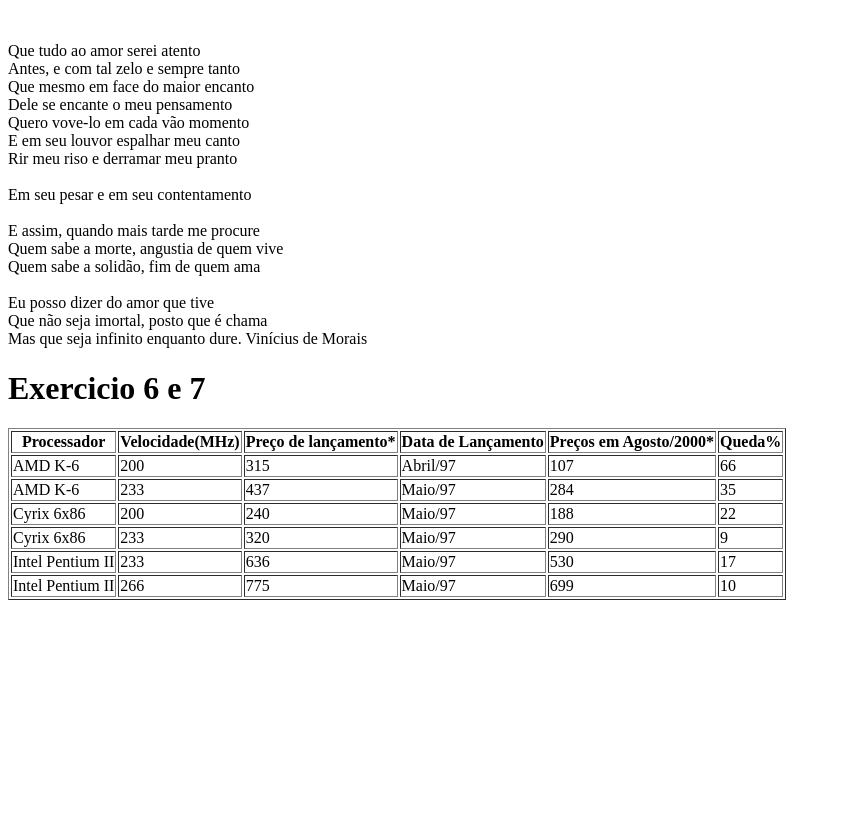
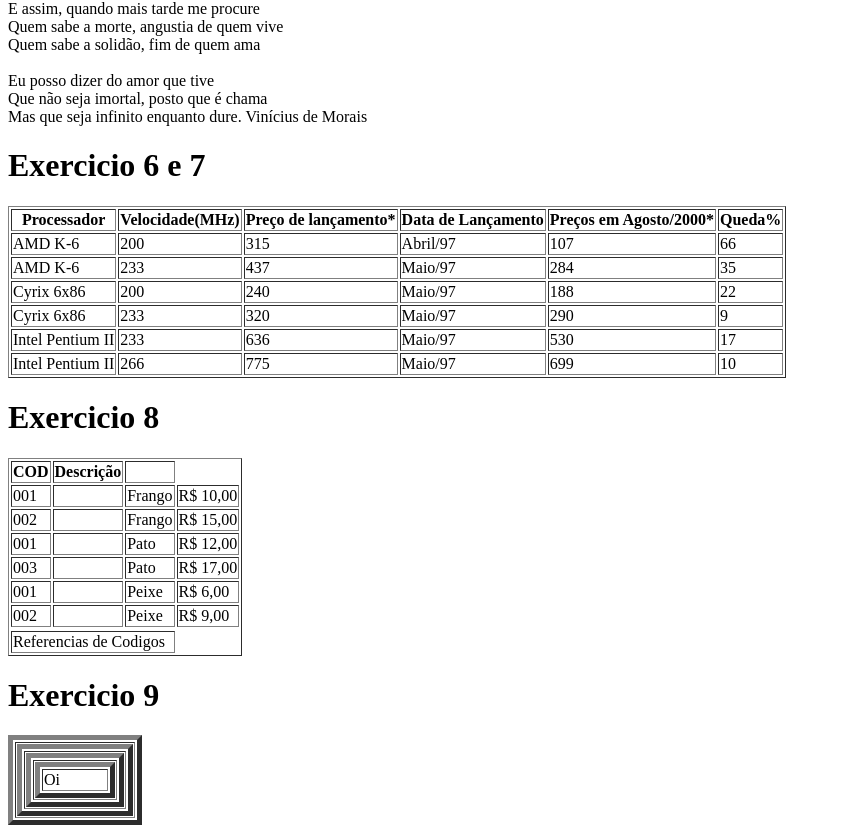
Before and after one commit to pedrocordioli/aula-html-css-frank1, a plain HTML site: page index.html in a window 1280 px wide. Shown: the part 1421-2254 px from the top of the page, without its empty margins (0-841 px from the left). Before the commit the page ends 2029 px from the top, so only its background shows below. Drawn offline with Linux system fonts and the light colour scheme.

Commit message:
update-aula-html-css

```diff
--- a/index.html
+++ b/index.html
@@ -1,5 +1,5 @@
 <!DOCTYPE html>
-<html lang="en">
+<html lang="pt-br">
 
 <head>
     <meta charset="UTF-8">
@@ -54,8 +54,8 @@
 
 
     <h1>Exercicio 5</h1>
-    <img src="imagens/toguro-idade.jpg" width="200px">
-        <h1>Soneto da fidelidade</h1><br>
+    <img align="left" src="imagens/toguro-idade.jpg" width="240px">
+    <h1>Soneto da fidelidade</h1>
     <p>Que tudo ao amor serei atento<br> Antes, e com tal zelo e sempre tanto<br> Que mesmo em face do maior
         encanto<br> Dele se encante o meu pensamento<br> Quero vove-lo em cada vão momento<br> E em seu louvor
         espalhar meu canto<br> Rir meu riso e derramar meu pranto<br><br> Em seu pesar e em seu
@@ -128,6 +128,76 @@
             <td>10</td>
         </tfoot>
     </table>
+
+    <h1>Exercicio 8</h1>
+    <table border="1">
+        <tr>
+            <th>COD</th>
+            <th>Descrição</th>
+            <th colspan="1"></th>
+        </tr>
+        <tr>
+            <td>001</td>
+            <td></td>
+            <td>Frango</td>
+            <td>R$ 10,00</td>
+        </tr>
+        <tr>
+            <td>002</td>
+            <td></td>
+            <td>Frango</td>
+            <td>R$ 15,00</td>
+        </tr>
+        <tr>
+            <td>001</td>
+            <td></td>
+            <td>Pato</td>
+            <td>R$ 12,00</td>
+        </tr>
+        <tr>
+            <td>003</td>
+            <td></td>
+            <td>Pato</td>
+            <td>R$ 17,00</td>
+        </tr>
+        <tr>
+            <td>001</td>
+            <td></td>
+            <td>Peixe</td>
+            <td>R$ 6,00</td>
+        </tr>
+        <tr>
+            <td>002</td>
+            <td></td>
+            <td>Peixe</td>
+            <td>R$ 9,00</td>
+        </tr>
+        <tr></tr>
+        <td colspan="3">Referencias de Codigos</td>
+    </table>
+
+
+    <h1>Exercicio 9</h1>
+
+    <table border="5" width="110px">
+        <td>
+            <table border="5" width="100px">
+        </td>
+        <td>
+            <table border="5" width="90">
+        </td>
+        <td>
+            <table border="5" width="80">
+        </td>
+        <td>
+            Oi
+        </td>
+    </table>
+    </table>
+    </table>
+    </table>
+
+
 </body>
 
 </html>
```
Lines whose indentation alone changed are shown as unchanged.
